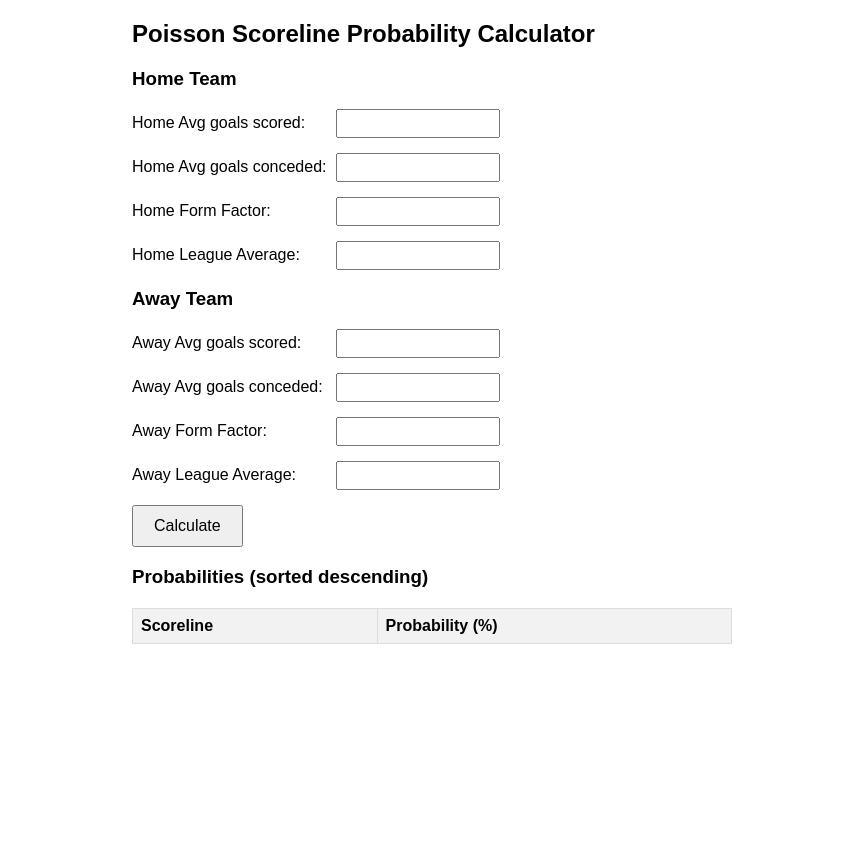
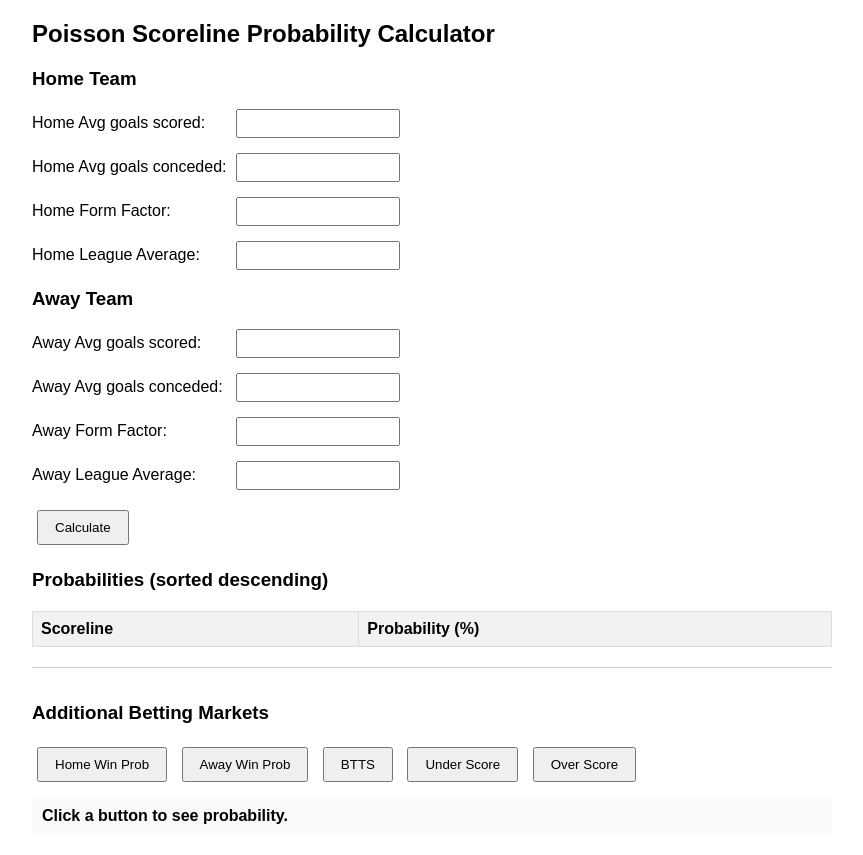
Before and after one commit to GitCool254/betting-site, a Flask app: page / in a window 1280 px wide. Shown: the whole page, without its empty margins (208-1071 px from the left). Before the commit the page ends 644 px from the top, so only its background shows below. Run offline with Flask 3, Linux system fonts and the light colour scheme; lists and menus that the app fills with data are empty.

```diff
--- a/app.py
+++ b/app.py
@@ -9,54 +9,124 @@ def poisson_prob(lambda_goals, k):
 
 @app.route('/')
 def index():
-    # Serve the frontend HTML page
     return render_template('index.html')
 
 @app.route('/calculate', methods=['POST'])
 def calculate():
     data = request.get_json()
 
-    # Extract inputs (convert to float)
-    home_avg_scored = float(data['homeAttack'])      # raw avg goals scored
-    home_avg_conceded = float(data['homeDefence'])   # raw avg goals conceded
+    # Extract inputs
+    home_avg_scored = float(data['homeAttack'])
+    home_avg_conceded = float(data['homeDefence'])
     home_form = float(data['homeForm'])
-    home_league_avg = float(data['homeLeagueAvg'])   # NEW: Home League Average
+    home_league_avg = float(data['homeLeagueAvg'])
 
-    away_avg_scored = float(data['awayAttack'])      # raw avg goals scored
-    away_avg_conceded = float(data['awayDefence'])   # raw avg goals conceded
+    away_avg_scored = float(data['awayAttack'])
+    away_avg_conceded = float(data['awayDefence'])
     away_form = float(data['awayForm'])
-    away_league_avg = float(data['awayLeagueAvg'])   # NEW: Away League Average
+    away_league_avg = float(data['awayLeagueAvg'])
 
-    # --- Compute strengths using respective league averages ---
+    # Compute strengths
     home_attack_strength = home_avg_scored / home_league_avg
     home_defence_strength = home_avg_conceded / home_league_avg
     away_attack_strength = away_avg_scored / away_league_avg
     away_defence_strength = away_avg_conceded / away_league_avg
 
-    # Step 1: Expected goals (formula unchanged, using corresponding league averages)
+    # Expected goals
     home_xg = home_attack_strength * away_defence_strength * home_league_avg * home_form
     away_xg = away_attack_strength * home_defence_strength * away_league_avg * away_form
 
-    # Step 2: Poisson probabilities for 0..4 goals
-    max_goals = 4
+    # Use a larger max_goals for better accuracy
+    max_goals = 10
     home_probs = [poisson_prob(home_xg, g) for g in range(max_goals + 1)]
     away_probs = [poisson_prob(away_xg, g) for g in range(max_goals + 1)]
 
-    # Step 3: Multiply for all scorelines
-    results = []
+    # Initialise accumulators
+    home_win_prob = 0.0
+    away_win_prob = 0.0
+    draw_prob = 0.0
+    btts_prob = 0.0
+    under_05 = 0.0
+    under_15 = 0.0
+    under_25 = 0.0
+    under_35 = 0.0
+    over_15 = 0.0
+    over_25 = 0.0
+    over_35 = 0.0
+
+    results = []  # for scoreline probabilities
+
     for h in range(max_goals + 1):
         for a in range(max_goals + 1):
-            prob = home_probs[h] * away_probs[a] * 100  # as percentage
+            prob = home_probs[h] * away_probs[a]
+            prob_percent = prob * 100
             scoreline = f"Home ({h}) : Away ({a})"
             results.append({
                 "scoreline": scoreline,
-                "probability": round(prob, 2)
+                "probability": round(prob_percent, 2)
             })
 
-    # Step 4: Sort descending by probability
+            # Update aggregates
+            if h > a:
+                home_win_prob += prob
+            elif h < a:
+                away_win_prob += prob
+            else:  # h == a
+                draw_prob += prob
+
+            if h >= 1 and a >= 1:
+                btts_prob += prob
+
+            total = h + a
+            # Under thresholds
+            if total <= 0:     # under 0.5
+                under_05 += prob
+            if total <= 1:     # under 1.5
+                under_15 += prob
+            if total <= 2:     # under 2.5
+                under_25 += prob
+            if total <= 3:     # under 3.5
+                under_35 += prob
+            # Over thresholds
+            if total >= 2:     # over 1.5
+                over_15 += prob
+            if total >= 3:     # over 2.5
+                over_25 += prob
+            if total >= 4:     # over 3.5
+                over_35 += prob
+
+    # Convert aggregates to percentages
+    home_win_prob *= 100
+    away_win_prob *= 100
+    draw_prob *= 100
+    btts_prob *= 100
+    under_05 *= 100
+    under_15 *= 100
+    under_25 *= 100
+    under_35 *= 100
+    over_15 *= 100
+    over_25 *= 100
+    over_35 *= 100
+
+    # Sort scoreline results descending
     results.sort(key=lambda x: x['probability'], reverse=True)
 
-    return jsonify(results)
+    response = {
+        "results": results,
+        "home_win": round(home_win_prob, 2),
+        "away_win": round(away_win_prob, 2),
+        "draw": round(draw_prob, 2),
+        "btts": round(btts_prob, 2),
+        "under_05": round(under_05, 2),
+        "under_15": round(under_15, 2),
+        "under_25": round(under_25, 2),
+        "under_35": round(under_35, 2),
+        "over_15": round(over_15, 2),
+        "over_25": round(over_25, 2),
+        "over_35": round(over_35, 2),
+    }
+
+    return jsonify(response)
 
 if __name__ == '__main__':
     app.run(debug=True, host='0.0.0.0', port=5000)
--- a/templates/index.html
+++ b/templates/index.html
@@ -6,15 +6,30 @@
     <title>Poisson Betting Calculator</title>
     <style>
         body { font-family: Arial, sans-serif; margin: 20px; }
-        .container { max-width: 600px; margin: auto; }
+        .container { max-width: 800px; margin: auto; }
         .form-group { margin-bottom: 15px; }
         label { display: inline-block; width: 200px; }
         input { width: 150px; padding: 5px; }
-        button { padding: 10px 20px; font-size: 16px; }
+        button { padding: 8px 16px; margin: 5px; cursor: pointer; }
         table { width: 100%; border-collapse: collapse; margin-top: 20px; }
         th, td { border: 1px solid #ddd; padding: 8px; text-align: left; }
         th { background-color: #f2f2f2; }
         .error { color: red; margin-top: 10px; }
+        .prob-section {
+            margin-top: 20px;
+            border-top: 1px solid #ccc;
+            padding-top: 15px;
+        }
+        .prob-buttons {
+            margin-bottom: 10px;
+        }
+        .prob-result {
+            background: #f9f9f9;
+            padding: 10px;
+            border-radius: 5px;
+            margin-top: 10px;
+            font-weight: bold;
+        }
     </style>
 </head>
 <body>
@@ -69,16 +84,33 @@
                 <tbody></tbody>
             </table>
         </div>
+
+        <div class="prob-section">
+            <h3>Additional Betting Markets</h3>
+            <div class="prob-buttons">
+                <button id="btnHomeWin">Home Win Prob</button>
+                <button id="btnAwayWin">Away Win Prob</button>
+                <button id="btnBTTS">BTTS</button>
+                <button id="btnUnder">Under Score</button>
+                <button id="btnOver">Over Score</button>
+            </div>
+            <div id="probResult" class="prob-result">
+                Click a button to see probability.
+            </div>
+        </div>
+
         <div id="error" class="error"></div>
     </div>
 
     <script>
+        let latestData = null;  // store the latest response data
+
         document.getElementById('calcForm').addEventListener('submit', async function(e) {
             e.preventDefault();
             const errorDiv = document.getElementById('error');
             errorDiv.innerHTML = '';
 
-            // Gather input values (now with separate league averages)
+            // Gather input values
             const data = {
                 homeAttack: parseFloat(document.getElementById('homeAttack').value),
                 homeDefence: parseFloat(document.getElementById('homeDefence').value),
@@ -105,18 +137,76 @@
                     headers: { 'Content-Type': 'application/json' },
                     body: JSON.stringify(data)
                 });
-                const results = await response.json();
+                const result = await response.json();
 
-                // Populate table
+                // Store the full response for later use by buttons
+                latestData = result;
+
+                // Populate scoreline table
                 const tbody = document.querySelector('#resultTable tbody');
                 tbody.innerHTML = '';
-                results.forEach(item => {
+                result.results.forEach(item => {
                     const row = tbody.insertRow();
                     row.insertCell().textContent = item.scoreline;
                     row.insertCell().textContent = item.probability.toFixed(2) + '%';
                 });
+
+                // Clear previous probability display
+                document.getElementById('probResult').innerHTML = 'Click a button to see probability.';
             } catch (err) {
                 errorDiv.innerHTML = 'Error communicating with server.';
+            }
+        });
+
+        // Button handlers
+        document.getElementById('btnHomeWin').addEventListener('click', function() {
+            if (latestData && latestData.home_win !== undefined) {
+                document.getElementById('probResult').innerHTML = `Home Win Probability: ${latestData.home_win}%`;
+            } else {
+                document.getElementById('probResult').innerHTML = 'Please click "Calculate" first.';
+            }
+        });
+
+        document.getElementById('btnAwayWin').addEventListener('click', function() {
+            if (latestData && latestData.away_win !== undefined) {
+                document.getElementById('probResult').innerHTML = `Away Win Probability: ${latestData.away_win}%`;
+            } else {
+                document.getElementById('probResult').innerHTML = 'Please click "Calculate" first.';
+            }
+        });
+
+        document.getElementById('btnBTTS').addEventListener('click', function() {
+            if (latestData && latestData.btts !== undefined) {
+                document.getElementById('probResult').innerHTML = `Both Teams to Score (BTTS): ${latestData.btts}%`;
+            } else {
+                document.getElementById('probResult').innerHTML = 'Please click "Calculate" first.';
+            }
+        });
+
+        document.getElementById('btnUnder').addEventListener('click', function() {
+            if (latestData && latestData.under_05 !== undefined) {
+                const underText = `
+                    Under 0.5 goals: ${latestData.under_05}%<br>
+                    Under 1.5 goals: ${latestData.under_15}%<br>
+                    Under 2.5 goals: ${latestData.under_25}%<br>
+                    Under 3.5 goals: ${latestData.under_35}%
+                `;
+                document.getElementById('probResult').innerHTML = underText;
+            } else {
+                document.getElementById('probResult').innerHTML = 'Please click "Calculate" first.';
+            }
+        });
+
+        document.getElementById('btnOver').addEventListener('click', function() {
+            if (latestData && latestData.over_15 !== undefined) {
+                const overText = `
+                    Over 1.5 goals: ${latestData.over_15}%<br>
+                    Over 2.5 goals: ${latestData.over_25}%<br>
+                    Over 3.5 goals: ${latestData.over_35}%
+                `;
+                document.getElementById('probResult').innerHTML = overText;
+            } else {
+                document.getElementById('probResult').innerHTML = 'Please click "Calculate" first.';
             }
         });
     </script>
```
